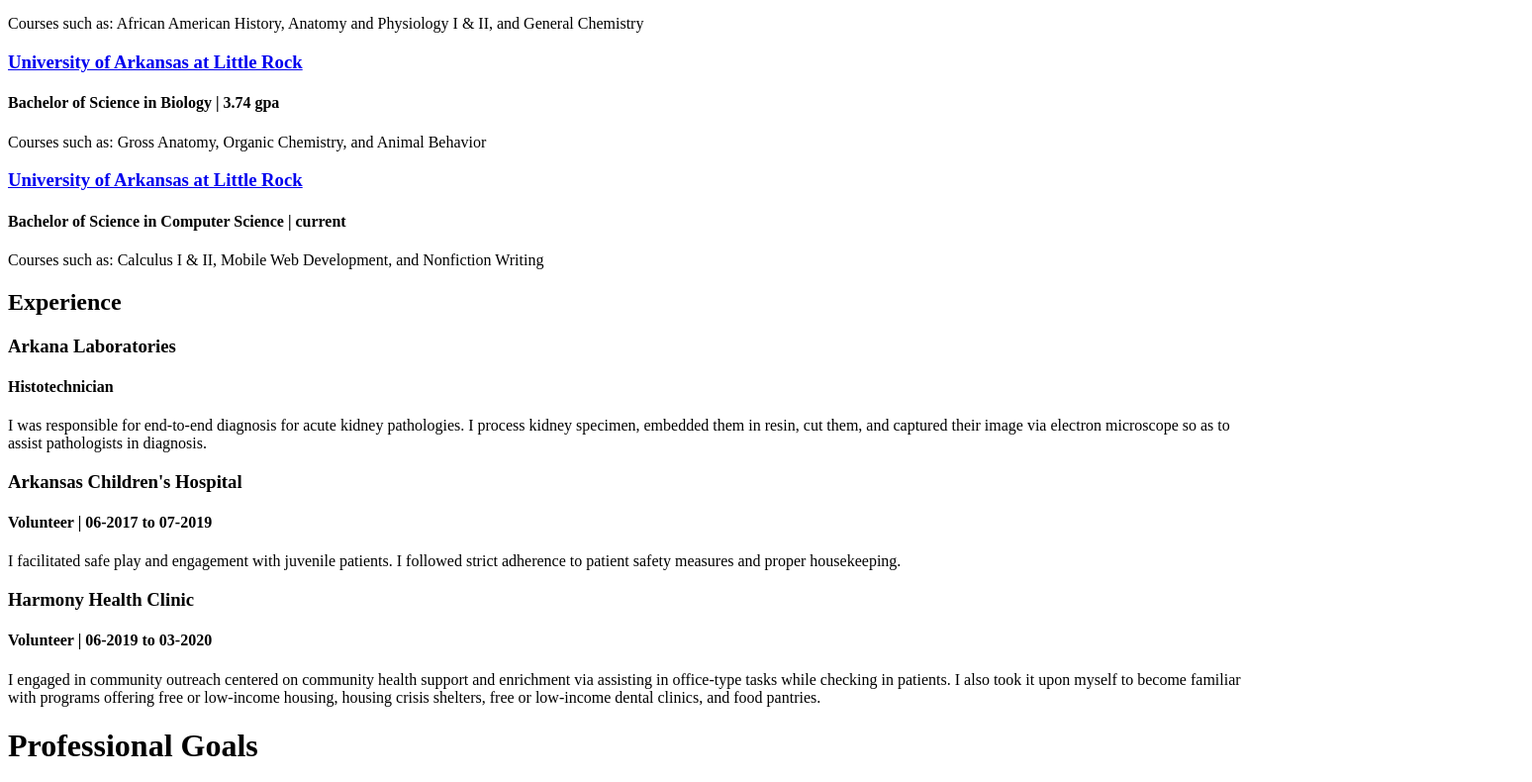
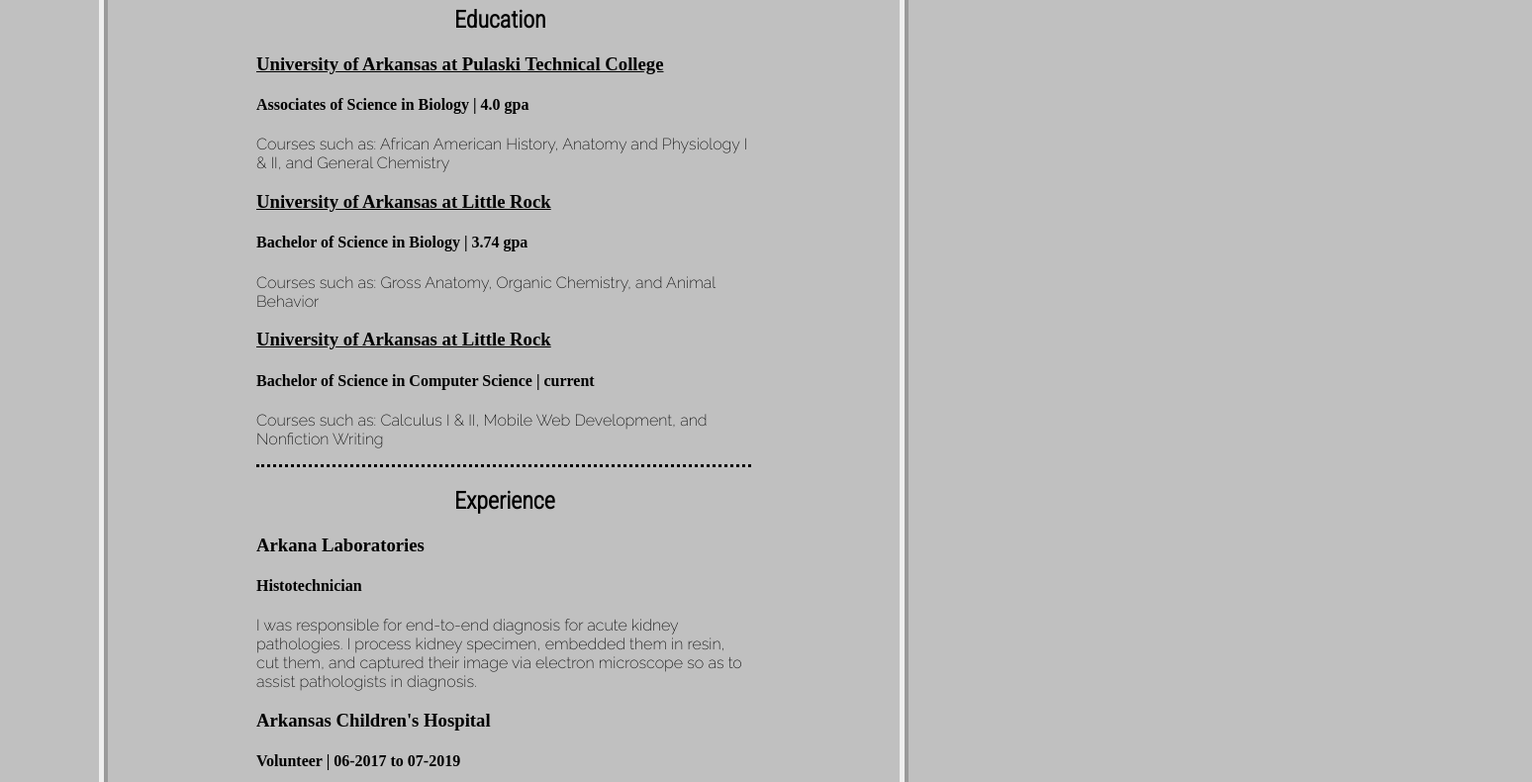
Before and after one commit to trezell/comess, a plain HTML site: page index.html in a window 1280 px wide. Shown: the part 220-1010 px from the top of the page at 99% size, 1548 px wide, since content can reach past the window. Drawn offline with Linux system fonts and the light colour scheme; the site is published under a folder, as on GitHub Pages, so addresses that start at the root find nothing; a web font is replaced by a local one.

Commit message:
attempt6

```diff
--- a/index.html
+++ b/index.html
@@ -14,7 +14,7 @@
 <link rel="preconnect" href="https://fonts.googleapis.com">
 <link rel="preconnect" href="https://fonts.gstatic.com" crossorigin>
 <link href="https://fonts.googleapis.com/css2?family=Raleway:wght@200&display=swap" rel="stylesheet">
-<link href="/assets/css/screen.css" rel="stylesheet" type="text/css">
+<link href="assets/css/screen.css" rel="stylesheet">
 <title>Tasha Ezell - Computing Essentials</title>
 </head>
 <body>
```
